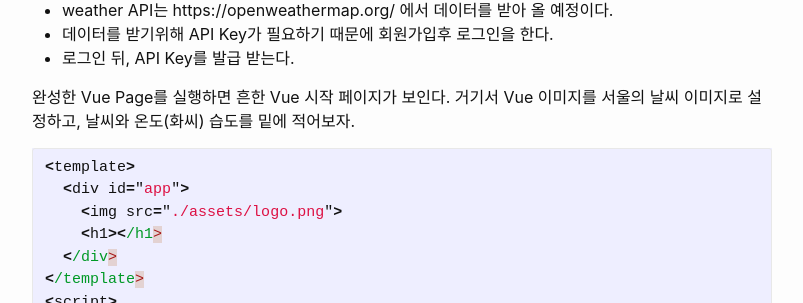
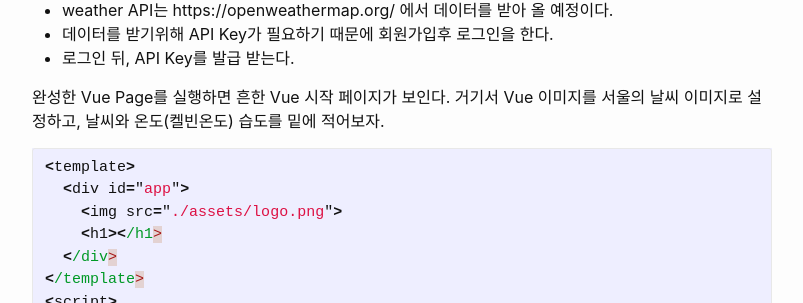
Before and after one commit to codevlog/codevlog.github.io, a Jekyll site: the page built from _posts/2019-07-11-how-to-use-openweatherAPI-with-Vue.md, in a window 1280 px wide and 900 px high, scrolled down 617 px. Shown: the part 173-476 px from the top of the window, without its empty margins (238-1041 px from the left). Built offline with Jekyll 4.4.1, drawn with Linux system fonts in a browser that asks for light colours.

Commit message:
Update 2019-07-11-how-to-use-openweatherAPI-with-Vue.md

````diff
--- a/_posts/2019-07-11-how-to-use-openweatherAPI-with-Vue.md
+++ b/_posts/2019-07-11-how-to-use-openweatherAPI-with-Vue.md
@@ -34,7 +34,7 @@ categories: [Vue, Javascript, API]
 
 완성한 Vue Page를 실행하면 흔한 Vue 시작 페이지가 보인다.
 거기서 Vue 이미지를 서울의 날씨 이미지로 설정하고,
-날씨와 온도(화씨) 습도를 밑에 적어보자.
+날씨와 온도(켈빈온도) 습도를 밑에 적어보자.
 
 ```javascript
 <template>
````
